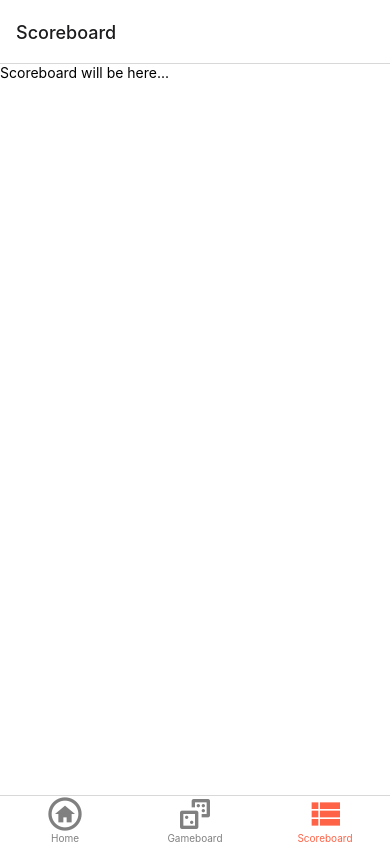
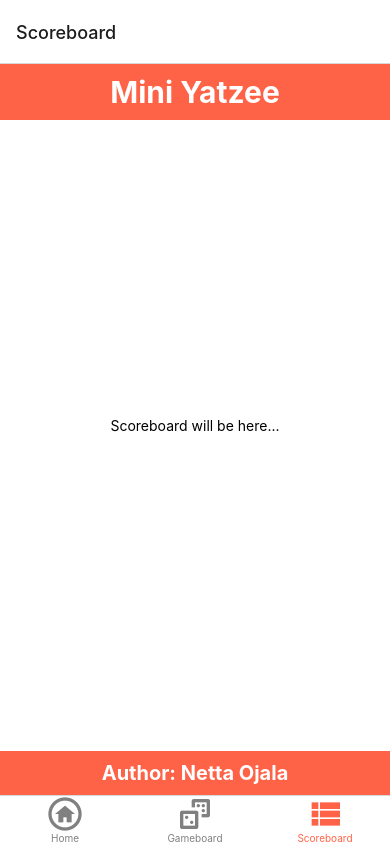
Before and after one commit to n2ojne00/MiniYatzee, a React Native app: screen /Scoreboard in a window 390 px wide. Built offline with nearby package versions, Linux system fonts and the light colour scheme.

Commit message:
small commit

```diff
--- a/components/Gameboard.js
+++ b/components/Gameboard.js
@@ -14,6 +14,7 @@ import {
 } from '../constants/Game';
 import styles from '../styles/styles';
 
+
 let board = [];
 
 export default function Gameboard({ navigation, route }) {
@@ -21,20 +22,20 @@ export default function Gameboard({ navigation, route }) {
   const [status, setStatus] = useState('');
   const [gameEndStatus, setGameEndStatus] = useState(false);
   const [FullPointsTotal, setFullPointsTotal] = useState(0);
-  const [diceFaces, setDiceFaces] = useState(new Array(NBR_OF_DICES).fill(1));
+
 
   // If dices are selected or not
   const [selectedDices, setSelectedDices] =
-  useState(new Array(NBR_OF_DICES).fill(false));
+    useState(new Array(NBR_OF_DICES).fill(false));
   // Dice spots
   const [diceSpots, setDicesSpots] =
-  useState(new Array(NBR_OF_DICES).fill(0));
+    useState(new Array(NBR_OF_DICES).fill(0));
   // If dice points are selected or not
   const [selectedDicePoints, setSelectedDicePoints] =
-  useState(new Array(MAX_SPOT).fill(false));
+    useState(new Array(MAX_SPOT).fill(false));
   // Total points for different spots
   const [dicePointsTotal, setDicePointsTotal] =
-  useState(new Array(MAX_SPOT).fill(0));
+    useState(new Array(MAX_SPOT).fill(0));
 
   const [playerName, setPlayerName] = useState('');
 
@@ -215,7 +216,6 @@ export default function Gameboard({ navigation, route }) {
             <Text style={styles.txtMed}>Game Over!</Text>
             <Pressable style={styles.continueButton} onPress={resetGame}>
               <Text>AGAIN <MaterialCommunityIcons name='restart' size={20} /></Text>
-
             </Pressable>
           </>
         )}
--- a/components/Scoreboard.js
+++ b/components/Scoreboard.js
@@ -1,13 +1,20 @@
 import React from 'react'
 import { Text, View } from 'react-native'
+import Header from './Header'
+import Footer from './Footer'
+import styles from '../styles/styles'
 
 
 export default function Scoreboard({ navigation }) {
   return (
-    <View>
+    <>
+    <Header/>
+    <View style={styles.container}>
       <Text>
         Scoreboard will be here...
       </Text>
     </View>
+    <Footer/>
+    </>
   )
 }
```
